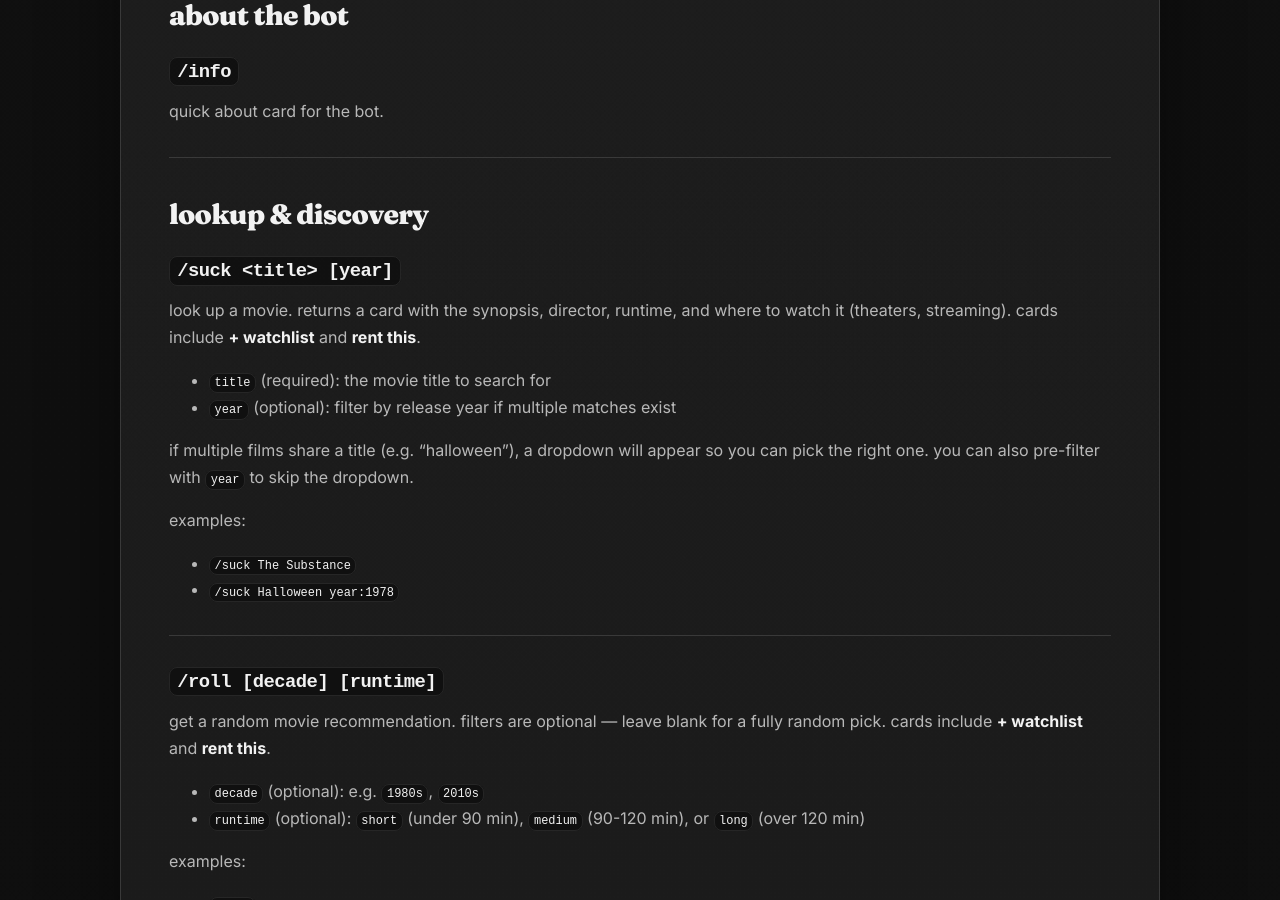
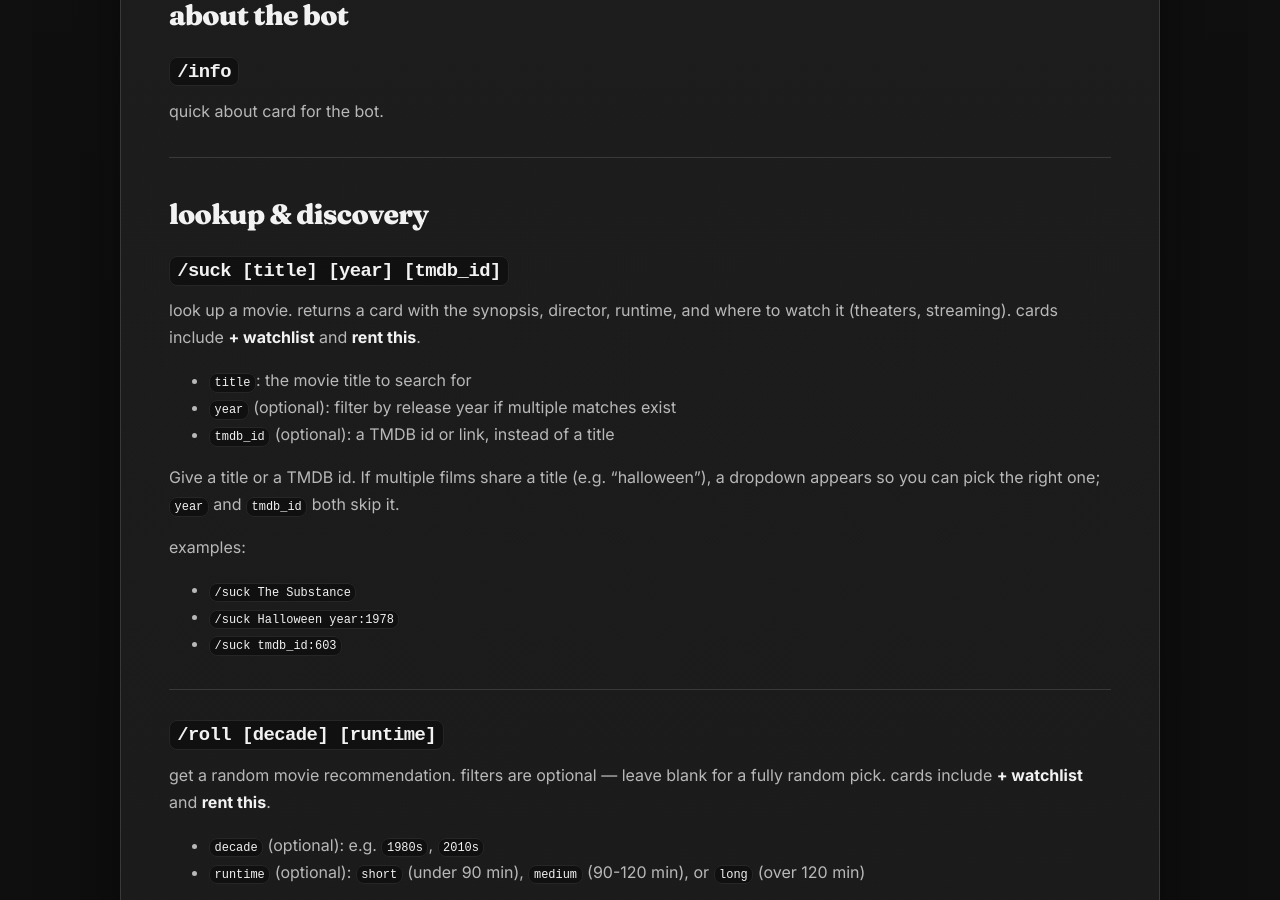
Before and after one commit to rupertosandez/sucklingsite, a Jekyll site: the page built from COMMANDS.md, in a window 1280 px wide and 900 px high, scrolled down 404 px. Built offline with Jekyll 4.4.1, drawn with Linux system fonts in a browser that asks for light colours; some of the changed text lies outside the part shown.

Commit message:
3.7.0: a tmdb_id option on the film commands
Co-Authored-By: Claude Opus 5 <noreply@anthropic.com>

```diff
--- a/COMMANDS.md
+++ b/COMMANDS.md
@@ -21,17 +21,19 @@ quick about card for the bot.
 
 ## lookup & discovery
 
-### `/suck <title> [year]`
+### `/suck [title] [year] [tmdb_id]`
 look up a movie. returns a card with the synopsis, director, runtime, and where to watch it (theaters, streaming). cards include **+ watchlist** and **rent this**.
 
-- `title` (required): the movie title to search for
+- `title`: the movie title to search for
 - `year` (optional): filter by release year if multiple matches exist
+- `tmdb_id` (optional): a TMDB id or link, instead of a title
 
-if multiple films share a title (e.g. "halloween"), a dropdown will appear so you can pick the right one. you can also pre-filter with `year` to skip the dropdown.
+Give a title or a TMDB id. If multiple films share a title (e.g. "halloween"), a dropdown appears so you can pick the right one; `year` and `tmdb_id` both skip it.
 
 examples:
 - `/suck The Substance`
 - `/suck Halloween year:1978`
+- `/suck tmdb_id:603`
 
 ---
 
@@ -234,11 +236,12 @@ The full version, including the chart, is on your profile on the website.
 
 ## tracking
 
-### `/track <title> [year]`
+### `/track [title] [year] [tmdb_id]`
 add a movie to the watchlist. the bot will announce it in the streaming-alerts channel the moment it shows up to rent or buy on a digital store (apple tv, google play, etc.), and again when it later lands on a subscription service like shudder. if the film is *already* available, the bot will tell you immediately and link to where.
 
-- `title` (required): the movie title to track
+- `title`: the movie title to track
 - `year` (optional): filter by year if there are multiple matches
+- `tmdb_id` (optional): a TMDB id or link, instead of a title
 
 example: `/track The Conjuring Last Rites`
 
@@ -302,8 +305,8 @@ a private film queue that lives in the bot.
 ### `/watchlist show`
 shows your watchlist, 10 films per page. includes a remove dropdown and a roll button.
 
-### `/watchlist add <title> [year]`
-adds a film by title. if there are multiple matches, the bot asks you to pick the right one.
+### `/watchlist add [title] [year] [tmdb_id]`
+adds a film by title, or by TMDB id. if there are multiple matches, the bot asks you to pick the right one.
 
 ### `/watchlist remove <title>`
 removes films from your list by partial title match.
@@ -425,7 +428,7 @@ set the forum channel where rental reviews post. the bot needs create public thr
 ### `/cancelrental @user [reason]`
 cancel a member's active rental with no late fee. edits the forum thread and DMs the member. optionally include a reason.
 
-### `/assignrental @user <title> [year]`
+### `/assignrental @user [title] [year] [tmdb_id]`
 assign a rental to a member. any film, not only ones the club hosts. creates the rental, opens the review thread, and DMs them the due date. respects the three-rental limit and refuses suspended accounts.
 
 ### `/adminguffins <action> @user [card]`
```
Also changed, not shown: CHANGELOG.md.
